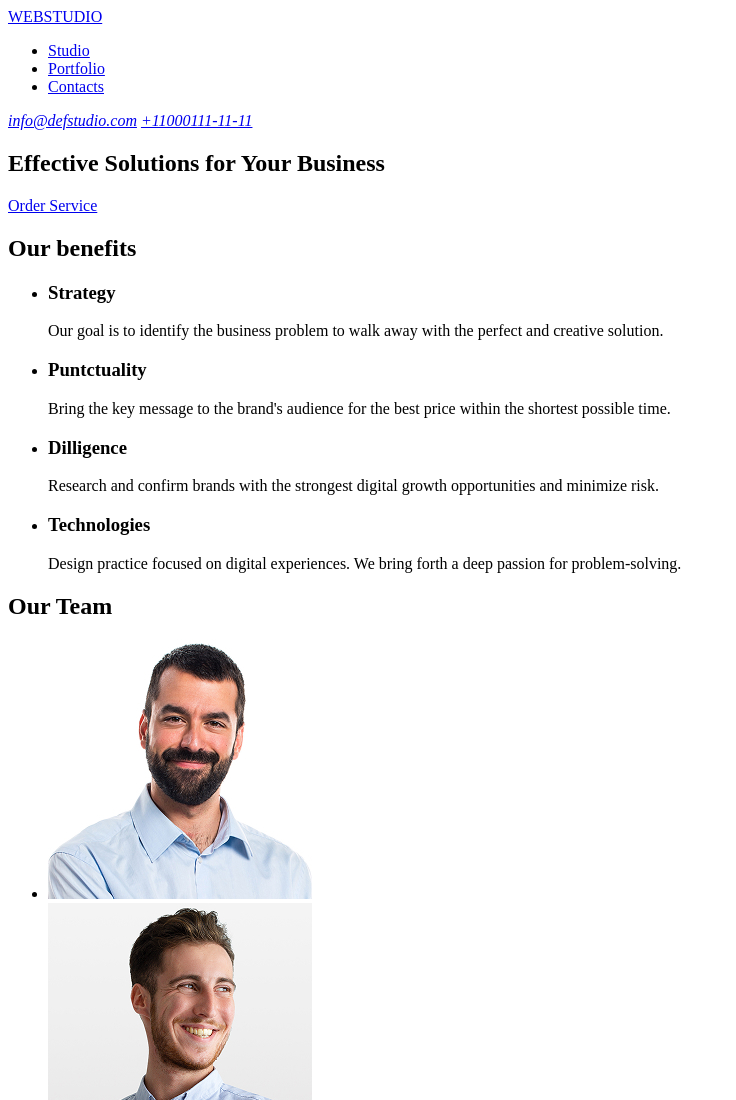
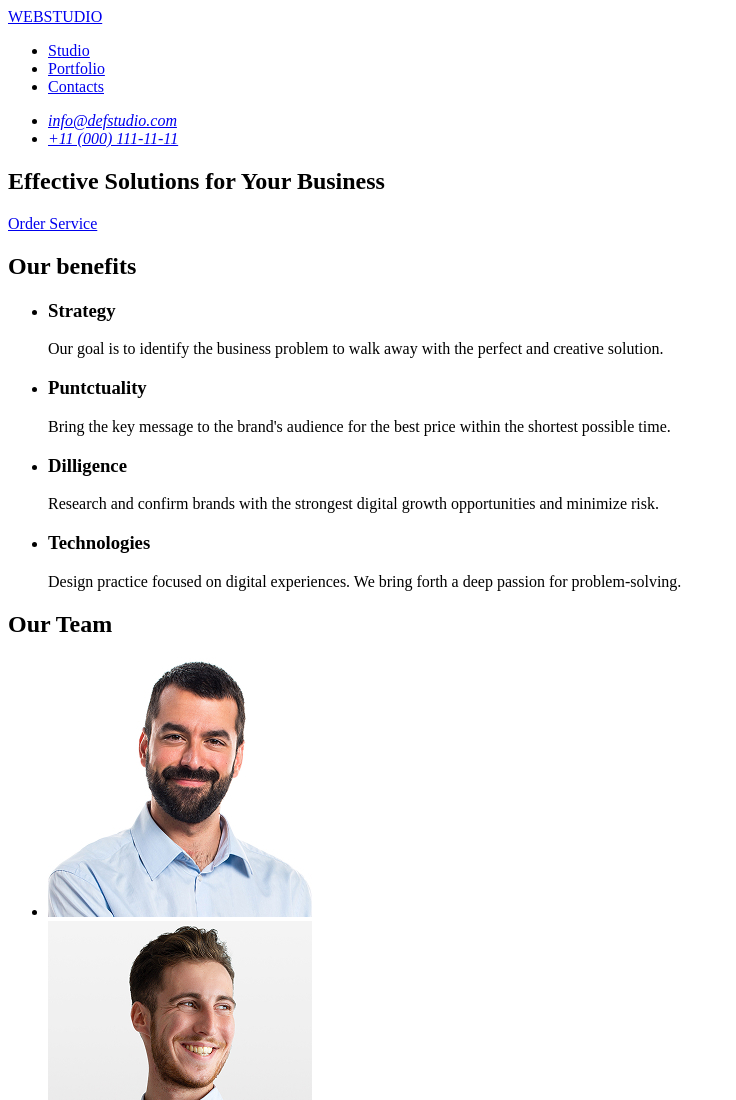
Before and after one commit to AlyokhinRoman/goit-markup-hw-01, a plain HTML site: page index.html in a window 1280 px wide. Shown: the top 1100 px of the page, without its empty margins (0-736 px from the left). Drawn offline with Linux system fonts and the light colour scheme.

Commit message:
add hw1_13

```diff
--- a/index.html
+++ b/index.html
@@ -16,8 +16,14 @@
         </ul>
       </nav>
       <address>
-        <a href="mailto:info@devstudio.com">info@defstudio.com</a>
-        <a href="tel:+11000111-11-11">+11000111-11-11</a>
+        <ul>
+          <li>
+            <a href="mailto:info@devstudio.com">info@defstudio.com</a>
+          </li>
+          <li>
+            <a href="tel:+110001111111">+11 (000) 111-11-11</a>
+          </li>
+        </ul>
       </address>
     </header>
 
```
